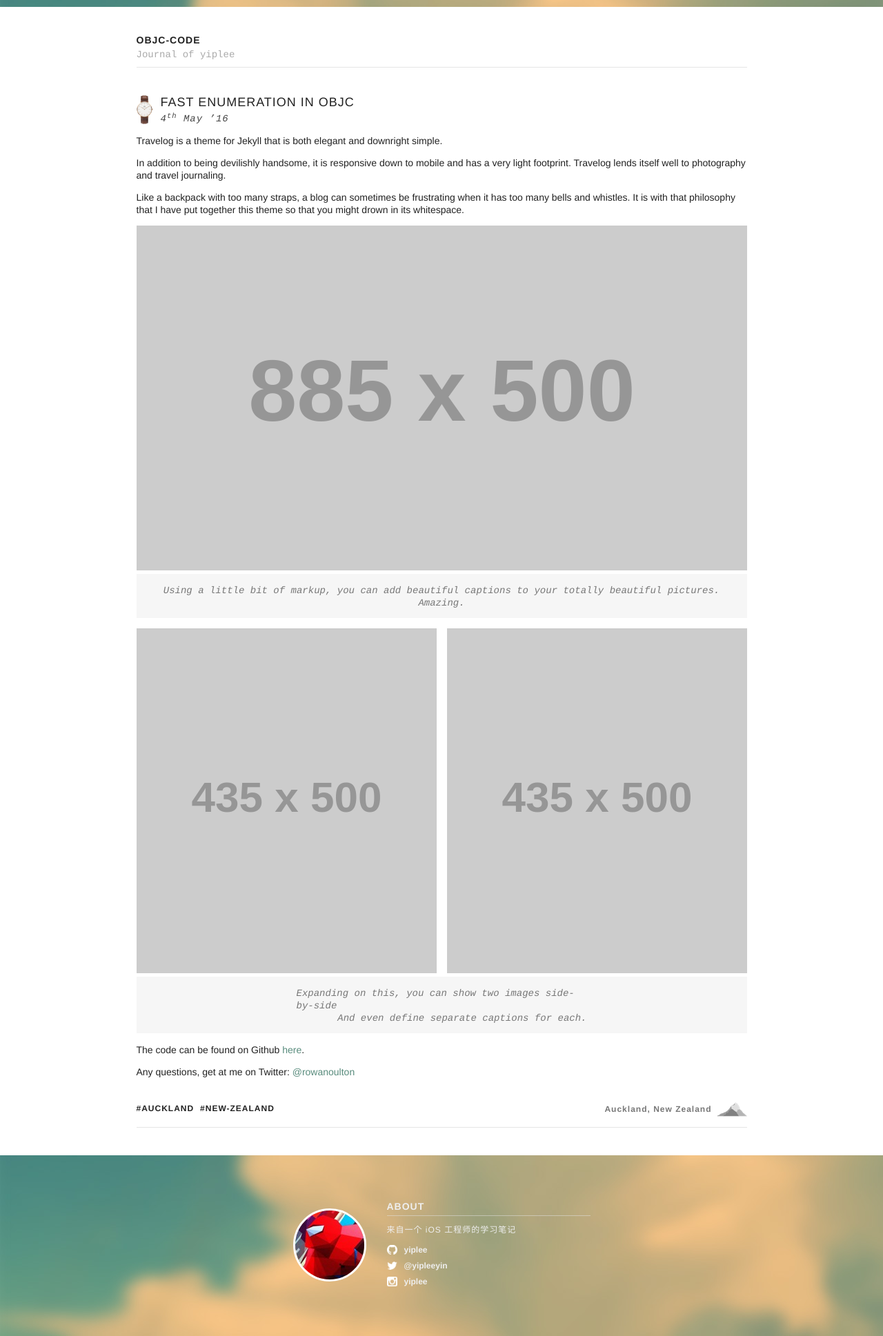
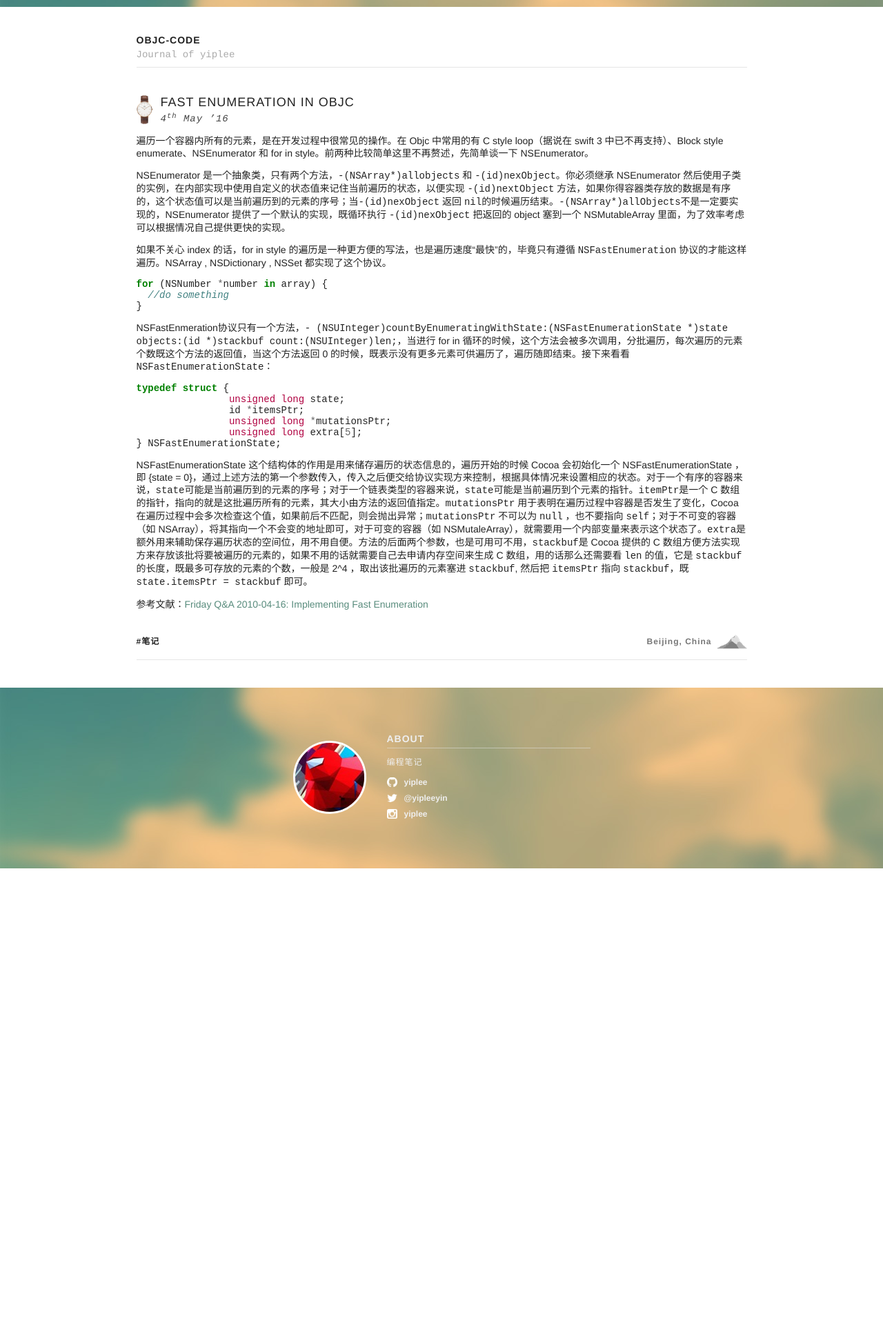
Before and after one commit to yiplee/yiplee.github.io, a Jekyll site: the page built from _posts/2016-05-04-Fast-Enumeration-in-Objc.markdown, in a window 1280 px wide. Shown: the whole page at 69% size. Built offline with Jekyll 4.4.1, drawn with Linux system fonts in a browser that asks for light colours; after the commit the page ends 1259 px from its top, so only the background shows below that.

Commit message:
code hilighter

````diff
--- a/_config.yml
+++ b/_config.yml
@@ -2,7 +2,7 @@
 title: objc-code
 subtitle: "Journal of yiplee"
 email: guoyinl@gmail.com
-description: "来自一个 iOS 工程师的学习笔记"
+description: "编程笔记"
 baseurl: ""
 url: "https://yiplee.github.io"
 twitter_username: "yipleeyin"
@@ -16,6 +16,8 @@ permalink: pretty
 # Pagination
 paginate: 5
 
+highlighter: pygments
+
 # Sass
 sass:
     style: :compressed
--- a/_includes/post.html
+++ b/_includes/post.html
@@ -1,3 +1,4 @@
+<link rel="stylesheet" href="/css/pygments.css">
 <section class="post">
     <div class="post-header post-header--dw">
         <a href="{{ site.baseurl }}{{ include.post.url }}"><h3 class="post-header-title">{{ include.post.title }}</h3></a>
--- a/_posts/2016-05-04-Fast-Enumeration-in-Objc.markdown
+++ b/_posts/2016-05-04-Fast-Enumeration-in-Objc.markdown
@@ -1,40 +1,35 @@
 ---
 layout: post
 title:  "Fast Enumeration in Objc"
-date:   2016-05-04 22:00:00
-categories: auckland, new-zealand
-location: Auckland, New Zealand
-tags: auckland new-zealand
+date:   2016-05-04 22:00:01 +0800
+categories: iOS, Cocoa
+location: Beijing, China
+tags: 笔记
 ---
 
-Travelog is a theme for Jekyll that is both elegant and downright simple.
+遍历一个容器内所有的元素，是在开发过程中很常见的操作。在 Objc 中常用的有 C style loop（据说在 swift 3 中已不再支持）、Block style enumerate、NSEnumerator 和  for in style。前两种比较简单这里不再赘述，先简单谈一下 NSEnumerator。
 
-In addition to being devilishly handsome, it is responsive down to mobile and has a very light footprint. Travelog lends itself well to photography and travel journaling.
+NSEnumerator 是一个抽象类，只有两个方法，`-(NSArray*)allobjects` 和 `-(id)nexObject`。你必须继承 NSEnumerator 然后使用子类的实例，在内部实现中使用自定义的状态值来记住当前遍历的状态，以便实现 `-(id)nextObject` 方法，如果你得容器类存放的数据是有序的，这个状态值可以是当前遍历到的元素的序号；当`-(id)nexObject` 返回 `nil`的时候遍历结束。`-(NSArray*)allObjects`不是一定要实现的，NSEnumerator 提供了一个默认的实现，既循环执行 `-(id)nexObject` 把返回的 object 塞到一个 NSMutableArray 里面，为了效率考虑可以根据情况自己提供更快的实现。
 
-Like a backpack with too many straps, a blog can sometimes be frustrating when it has too many bells and whistles. It is with that philosophy that I have put together this theme so that you might drown in its whitespace.
+如果不关心 index 的话，for in style 的遍历是一种更方便的写法，也是遍历速度“最快”的，毕竟只有遵循 `NSFastEnumeration` 协议的才能这样遍历。NSArray , NSDictionary , NSSet 都实现了这个协议。
 
-<div class="post-image">
-    <img src="http://placehold.it/885x500" />
-    <p class="post-image-caption">Using a little bit of markup, you can add beautiful captions to your totally beautiful pictures. Amazing.</p>
-</div>
+```objc
+for (NSNumber *number in array) {
+  //do something
+}
+```
 
-<div class="post-image post-image--split">
-    <a href="#">
-        <img src="http://placehold.it/435x500" />
-    </a>
-    <a href="#">
-        <img src="http://placehold.it/435x500" />
-    </a>
-    <p class="post-image-caption">
-    	<span class="post-image-caption-left">
-    		Expanding on this, you can show two images side-by-side
-    	</span>
-    	<span class="post-image-caption-right">
-    		And even define separate captions for each.
-    	</span>
-    </p>
-</div>
+NSFastEnmeration协议只有一个方法，`- (NSUInteger)countByEnumeratingWithState:(NSFastEnumerationState *)state objects:(id *)stackbuf count:(NSUInteger)len;`，当进行 for in 循环的时候，这个方法会被多次调用，分批遍历，每次遍历的元素个数既这个方法的返回值，当这个方法返回 0 的时候，既表示没有更多元素可供遍历了，遍历随即结束。接下来看看 `NSFastEnumerationState`：
 
-The code can be found on Github [here](https://github.com/rowanoulton/travelog-theme).
+```objc
+typedef struct {
+		unsigned long state;
+		id *itemsPtr;
+		unsigned long *mutationsPtr;
+		unsigned long extra[5];
+} NSFastEnumerationState;
+```
 
-Any questions, get at me on Twitter: [@rowanoulton](https://twitter.com/rowanoulton/)
+NSFastEnumerationState 这个结构体的作用是用来储存遍历的状态信息的，遍历开始的时候 Cocoa 会初始化一个 NSFastEnumerationState ，即 {state = 0}，通过上述方法的第一个参数传入，传入之后便交给协议实现方来控制，根据具体情况来设置相应的状态。对于一个有序的容器来说，`state`可能是当前遍历到的元素的序号；对于一个链表类型的容器来说，`state`可能是当前遍历到个元素的指针。`itemPtr`是一个 C 数组的指针，指向的就是这批遍历所有的元素，其大小由方法的返回值指定。`mutationsPtr` 用于表明在遍历过程中容器是否发生了变化，Cocoa 在遍历过程中会多次检查这个值，如果前后不匹配，则会抛出异常；`mutationsPtr` 不可以为 `null` ，也不要指向 `self`；对于不可变的容器（如 NSArray），将其指向一个不会变的地址即可，对于可变的容器（如 NSMutaleArray），就需要用一个内部变量来表示这个状态了。`extra`是额外用来辅助保存遍历状态的空间位，用不用自便。方法的后面两个参数，也是可用可不用，`stackbuf`是 Cocoa 提供的 C 数组方便方法实现方来存放该批将要被遍历的元素的，如果不用的话就需要自己去申请内存空间来生成 C 数组，用的话那么还需要看 `len` 的值，它是 `stackbuf` 的长度，既最多可存放的元素的个数，一般是 2^4 ，取出该批遍历的元素塞进 `stackbuf`, 然后把 `itemsPtr` 指向 `stackbuf`，既 `state.itemsPtr = stackbuf` 即可。
+
+参考文献：[Friday Q&A 2010-04-16: Implementing Fast Enumeration](https://www.mikeash.com/pyblog/friday-qa-2010-04-16-implementing-fast-enumeration.html)
--- /dev/null
+++ b/css/pygments.css
@@ -0,0 +1,64 @@
+.hll { background-color: #ffffcc }
+.c { color: #408080; font-style: italic } /* Comment */
+.err { border: 1px solid #FF0000 } /* Error */
+.k { color: #008000; font-weight: bold } /* Keyword */
+.o { color: #666666 } /* Operator */
+.ch { color: #408080; font-style: italic } /* Comment.Hashbang */
+.cm { color: #408080; font-style: italic } /* Comment.Multiline */
+.cp { color: #BC7A00 } /* Comment.Preproc */
+.cpf { color: #408080; font-style: italic } /* Comment.PreprocFile */
+.c1 { color: #408080; font-style: italic } /* Comment.Single */
+.cs { color: #408080; font-style: italic } /* Comment.Special */
+.gd { color: #A00000 } /* Generic.Deleted */
+.ge { font-style: italic } /* Generic.Emph */
+.gr { color: #FF0000 } /* Generic.Error */
+.gh { color: #000080; font-weight: bold } /* Generic.Heading */
+.gi { color: #00A000 } /* Generic.Inserted */
+.go { color: #888888 } /* Generic.Output */
+.gp { color: #000080; font-weight: bold } /* Generic.Prompt */
+.gs { font-weight: bold } /* Generic.Strong */
+.gu { color: #800080; font-weight: bold } /* Generic.Subheading */
+.gt { color: #0044DD } /* Generic.Traceback */
+.kc { color: #008000; font-weight: bold } /* Keyword.Constant */
+.kd { color: #008000; font-weight: bold } /* Keyword.Declaration */
+.kn { color: #008000; font-weight: bold } /* Keyword.Namespace */
+.kp { color: #008000 } /* Keyword.Pseudo */
+.kr { color: #008000; font-weight: bold } /* Keyword.Reserved */
+.kt { color: #B00040 } /* Keyword.Type */
+.m { color: #666666 } /* Literal.Number */
+.s { color: #BA2121 } /* Literal.String */
+.na { color: #7D9029 } /* Name.Attribute */
+.nb { color: #008000 } /* Name.Builtin */
+.nc { color: #0000FF; font-weight: bold } /* Name.Class */
+.no { color: #880000 } /* Name.Constant */
+.nd { color: #AA22FF } /* Name.Decorator */
+.ni { color: #999999; font-weight: bold } /* Name.Entity */
+.ne { color: #D2413A; font-weight: bold } /* Name.Exception */
+.nf { color: #0000FF } /* Name.Function */
+.nl { color: #A0A000 } /* Name.Label */
+.nn { color: #0000FF; font-weight: bold } /* Name.Namespace */
+.nt { color: #008000; font-weight: bold } /* Name.Tag */
+.nv { color: #19177C } /* Name.Variable */
+.ow { color: #AA22FF; font-weight: bold } /* Operator.Word */
+.w { color: #bbbbbb } /* Text.Whitespace */
+.mb { color: #666666 } /* Literal.Number.Bin */
+.mf { color: #666666 } /* Literal.Number.Float */
+.mh { color: #666666 } /* Literal.Number.Hex */
+.mi { color: #666666 } /* Literal.Number.Integer */
+.mo { color: #666666 } /* Literal.Number.Oct */
+.sb { color: #BA2121 } /* Literal.String.Backtick */
+.sc { color: #BA2121 } /* Literal.String.Char */
+.sd { color: #BA2121; font-style: italic } /* Literal.String.Doc */
+.s2 { color: #BA2121 } /* Literal.String.Double */
+.se { color: #BB6622; font-weight: bold } /* Literal.String.Escape */
+.sh { color: #BA2121 } /* Literal.String.Heredoc */
+.si { color: #BB6688; font-weight: bold } /* Literal.String.Interpol */
+.sx { color: #008000 } /* Literal.String.Other */
+.sr { color: #BB6688 } /* Literal.String.Regex */
+.s1 { color: #BA2121 } /* Literal.String.Single */
+.ss { color: #19177C } /* Literal.String.Symbol */
+.bp { color: #008000 } /* Name.Builtin.Pseudo */
+.vc { color: #19177C } /* Name.Variable.Class */
+.vg { color: #19177C } /* Name.Variable.Global */
+.vi { color: #19177C } /* Name.Variable.Instance */
+.il { color: #666666 } /* Literal.Number.Integer.Long */
````
Also changed, not shown: 2 other files.
